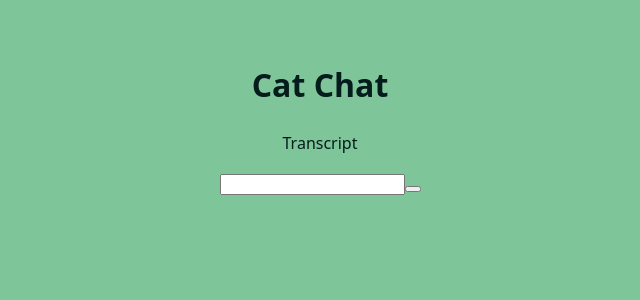
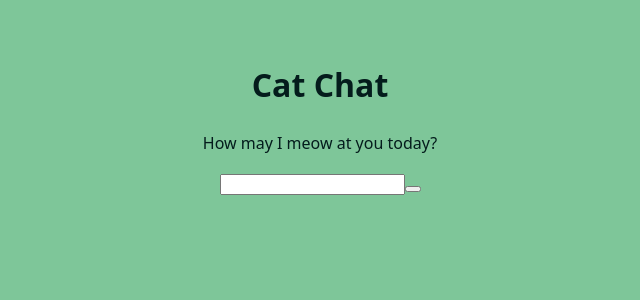
Before and after one commit to bittikatti/CatSounds-Chat, a React (Vite) app: page / in a window 1280 px wide. Shown: the top 300 px of the page, without its empty margins (320-960 px from the left). Built offline with nearby package versions, Linux system fonts and the light colour scheme.

Commit message:
Assistant message to get transcript dynamically

```diff
--- a/src/App.tsx
+++ b/src/App.tsx
@@ -8,7 +8,7 @@ function App() {
     <>
       <h1>Cat Chat</h1>
       <div className='chat-container'>
-        <AssistantMessage></AssistantMessage>
+        <AssistantMessage transcript={"How may I meow at you today?"}></AssistantMessage>
         <InputBox></InputBox>
       </div>
     </>
--- a/src/chat-types.tsx
+++ b/src/chat-types.tsx
@@ -10,11 +10,11 @@ export function InputBox() {
   )
 }
 
-export function AssistantMessage() {
+export function AssistantMessage({transcript}) {
     return (
         <div className='assistant message'>
             {/* Transcript and the sound */}
-            <p>Transcript</p>
+            <p>{transcript}</p>
             <div className='sound'></div>
         </div>
     )
```
